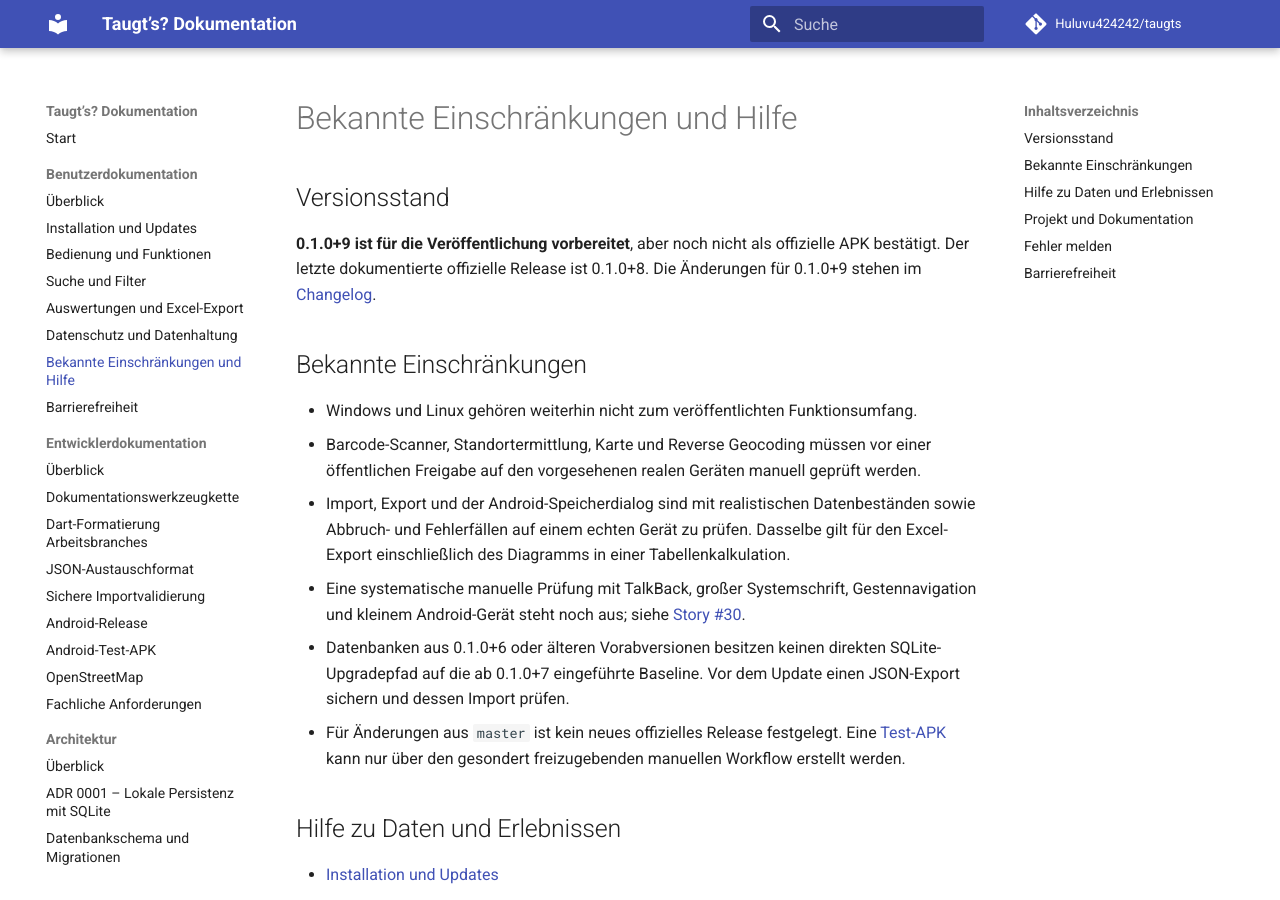
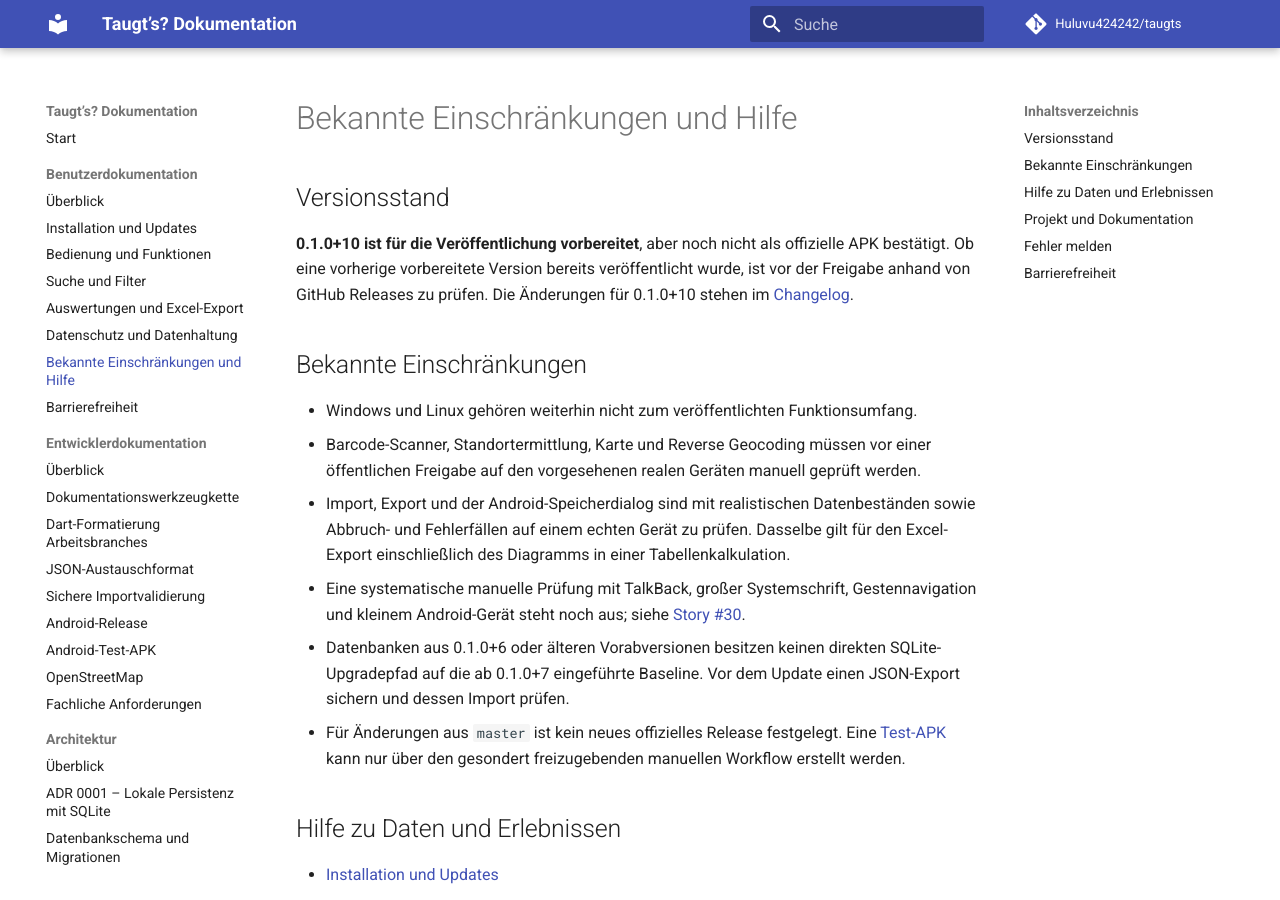
Before and after one commit to Huluvu424242/taugts, an MkDocs documentation site: the page built from docs/benutzer/hilfe.md, in a window 1280 px wide and 900 px high. Built offline with MkDocs 1.6.1 and Material for MkDocs 9.7.7, drawn with Linux system fonts in a browser that asks for light colours; comment, search, counter and statistics services are not loaded.

Commit message:
Story #265: Release 0.1.0+10 – docs/benutzer/hilfe.md

```diff
--- a/docs/benutzer/hilfe.md
+++ b/docs/benutzer/hilfe.md
@@ -2,7 +2,7 @@
 
 ## Versionsstand
 
-**0.1.0+9 ist für die Veröffentlichung vorbereitet**, aber noch nicht als offizielle APK bestätigt. Der letzte dokumentierte offizielle Release ist 0.1.0+8. Die Änderungen für 0.1.0+9 stehen im [Changelog](https://github.com/Huluvu424242/taugts/blob/master/CHANGELOG.md).
+**0.1.0+10 ist für die Veröffentlichung vorbereitet**, aber noch nicht als offizielle APK bestätigt. Ob eine vorherige vorbereitete Version bereits veröffentlicht wurde, ist vor der Freigabe anhand von GitHub Releases zu prüfen. Die Änderungen für 0.1.0+10 stehen im [Changelog](https://github.com/Huluvu424242/taugts/blob/master/CHANGELOG.md).
 
 ## Bekannte Einschränkungen
 
```
